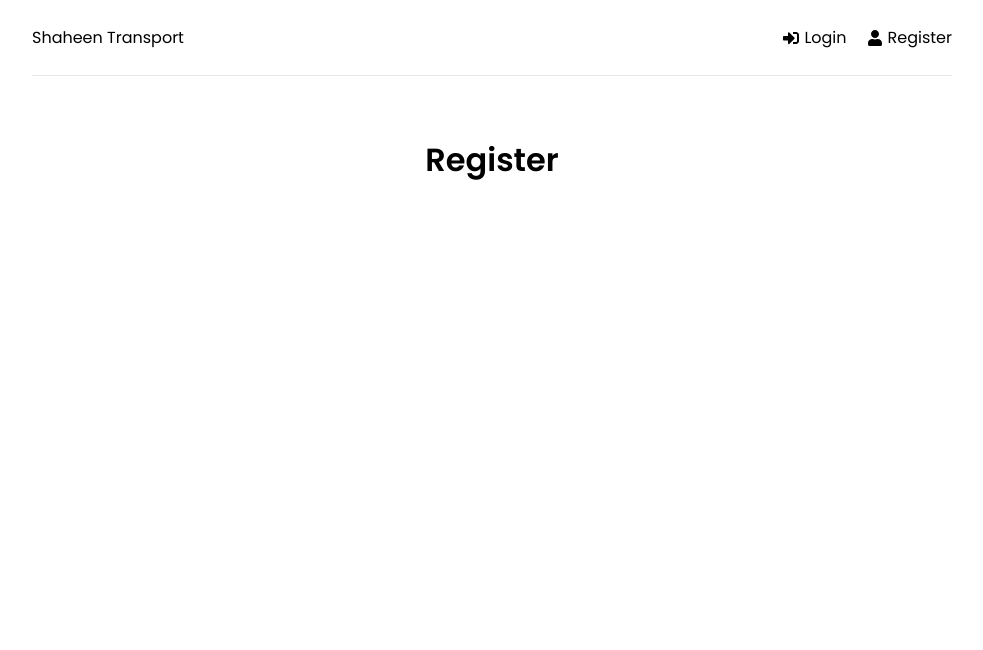
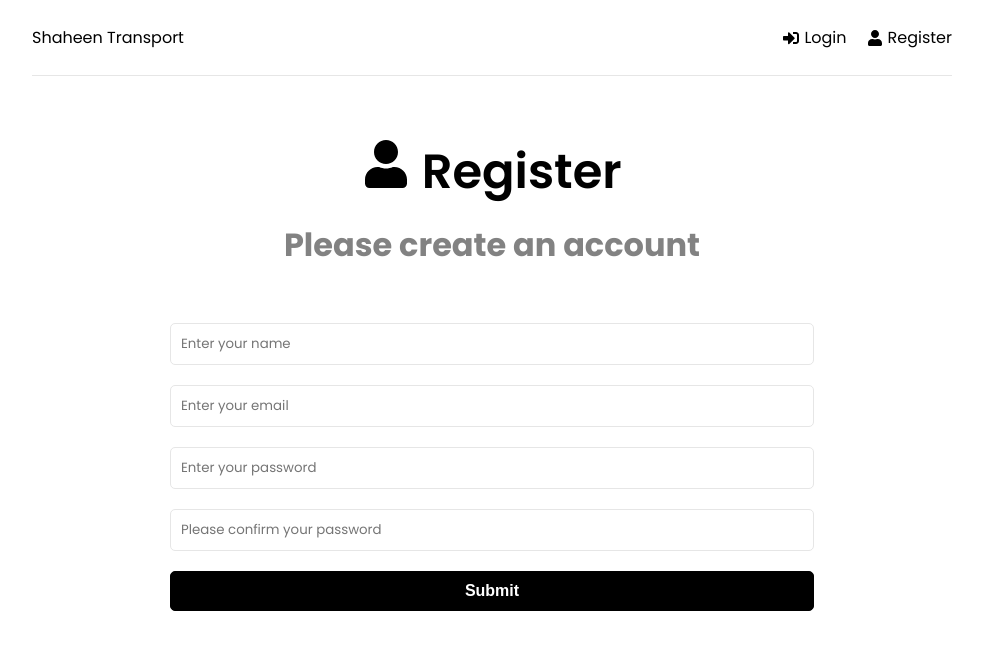
Before and after one commit to nSamarasDev/shaheenst, a React (Create React App) app in the folder frontend/: page /register in a window 1280 px wide. Shown: the top 650 px of the page, without its empty margins (148-1131 px from the left). Built offline with nearby package versions, Linux system fonts and the light colour scheme.

Commit message:
register form added

```diff
--- a/frontend/src/pages/Register.jsx
+++ b/frontend/src/pages/Register.jsx
@@ -1,10 +1,100 @@
 import React from 'react'
+import { useState } from 'react'
+import { toast } from 'react-toastify'
+import { FaUser } from 'react-icons/fa'
 
 function Register() {
+    const [formData, setFormData] = useState({
+        name: '',
+        email: '',
+        password: '',
+        password2: '',
+    })
+
+    const {name, email, password, password2} = formData
+
+    const onChange = (e) => {
+        setFormData((prevState) => ({
+            ...prevState,
+            [e.target.name]: e.target.value,
+        }))
+    }
+
+        const onSubmit = (e) => {
+            e.preventDefault()
+
+            if(password !== password2) {
+                toast.error('Passwords do not match')
+            }
+        }
+
   return (
-    <h1>
-        Register
-    </h1>
+    <>
+    <section className="heading">
+        <h1>
+            <FaUser /> Register
+        </h1>
+        <p>Please create an account</p>
+    </section>
+
+    <section className="form">
+        <form onSubmit={onSubmit}>
+            <div className="form-group">
+                <input
+                type="text"
+                className="form-control"
+                id="name"
+                name='name'
+                value={name}
+                onChange={onChange}
+                placeholder='Enter your name'
+                required
+                />
+            </div>
+            <div className="form-group">
+                <input
+                type="email"
+                className="form-control"
+                id="email"
+                name='email'
+                value={email}
+                onChange={onChange}
+                placeholder='Enter your email'
+                required
+                />
+            </div>
+            <div className="form-group">
+                <input
+                type="text"
+                className="form-control"
+                id="password"
+                name='password'
+                value={password}
+                onChange={onChange}
+                placeholder='Enter your password'
+                required
+                />
+            </div>
+            <div className="form-group">
+                <input
+                type="text"
+                className="form-control"
+                id="password2"
+                name='password2'
+                value={password2}
+                onChange={onChange}
+                placeholder='Please confirm your password'
+                required
+                />
+            </div>
+            <div className="form-group">
+                <button className='btn btn-block'>
+                    Submit
+                </button>
+            </div>
+        </form>
+    </section>
+    </>
   )
 }
 
```
